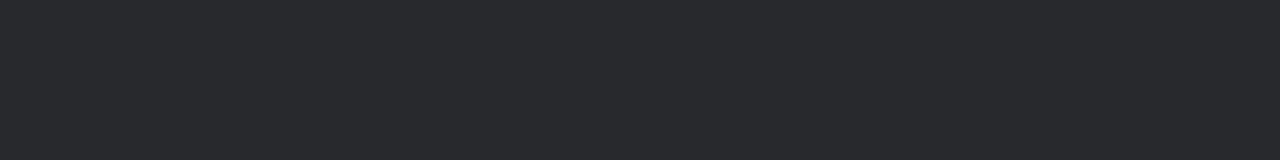
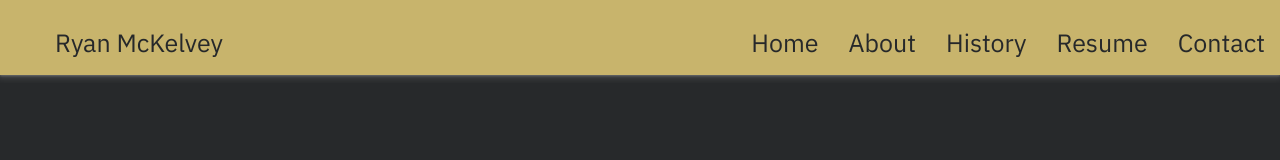
Before and after one commit to ryanmckelvey/ryanmckelvey.com, a plain HTML site: page index.html in a window 1280 px wide. Drawn offline with Linux system fonts and the light colour scheme.

Commit message:
added nav bar

```diff
--- a/index.html
+++ b/index.html
@@ -14,6 +14,17 @@
     <link href="https://fonts.googleapis.com/css2?family=IBM+Plex+Sans&family=Roboto&display=swap" rel="stylesheet">
 </head>
 
+<div class="nav-class">
+    <ul>
+        <h4>Ryan McKelvey</h4>
+        <li>Contact</li>
+        <li>Resume</li>
+        <li>History</li>
+        <li>About</li>
+        <li>Home</li>
+    </ul>
+</div>
+
 <body>
     <script src="script.js"></script>
     <div class="container">
--- a/styles.css
+++ b/styles.css
@@ -34,13 +34,96 @@ body {
     overflow: hidden;
 }
 
-p {
-    color: var(--jasmine);
+h4 {
+    font-family: 'Robto', sans-serif;
+    font-weight: 300;
+    font-size: 45px;
+    margin: 0%;
+    float: left;
 }
 
 
 /*----------------------Classes-----------------------------*/
 
+.nav-class {
+    opacity: 0;
+    animation-name: fadein_anim;
+    animation-duration: 2s;
+    animation-delay: 4s;
+    position: absolute;
+    display: flex;
+    flex-direction: column;
+    flex: 1 0 auto;
+    top: 0px;
+    left: 0px;
+    margin: 0%;
+    background-color: var(--jasmine);
+    overflow: hidden;
+    width: 100%;
+    box-shadow: 0 1px 2px 0 rgb(255 255 255 / 30%), 0 2px 6px 2px rgb(255 255 255 / 15%);
+    -webkit-animation-fill-mode: forwards;
+    -moz-animation-fill-mode: forwards;
+    -o-animation-fill-mode: forwards;
+    -ms-animation-fill-mode: forwards;
+    animation-fill-mode: forwards;
+}
+
+.nav-class li {
+    display: block;
+    float: right;
+    color: var(--raisin-black);
+    text-align: center;
+    text-decoration: none;
+    font-size: 25px;
+    font-family: 'IBM Plex Sans', sans-serif;
+    background-size: 200% 200%;
+    background-image: linear-gradient(to top, #ffffff 50%, transparent 50%);
+    -webkit-transition: background-position 75ms, color 75ms ease, border-color 75ms ease;
+    -moz-transition: background-position 75ms, color 75ms ease, border-color 75ms ease;
+    -ms-transition: background-position 75ms, color 75ms ease, border-color 75ms ease;
+    -o-transition: background-position 75ms, color 75ms ease, border-color 75ms ease;
+    transition: background-position 75ms, color 75ms ease, border-color 75ms ease;
+    padding-top: 10px;
+    padding-left: 15px;
+    padding-right: 15px;
+}
+
+.nav-class h4 {
+    display: block;
+    float: left;
+    color: var(--raisin-black);
+    text-align: center;
+    text-decoration: none;
+    font-size: 25px;
+    font-family: 'IBM Plex Sans', sans-serif;
+    background-size: 200% 200%;
+    background-image: linear-gradient(to top, #ffffff 50%, transparent 50%);
+    -webkit-transition: background-position 75ms, color 75ms ease, border-color 75ms ease;
+    -moz-transition: background-position 75ms, color 75ms ease, border-color 75ms ease;
+    -ms-transition: background-position 75ms, color 75ms ease, border-color 75ms ease;
+    -o-transition: background-position 75ms, color 75ms ease, border-color 75ms ease;
+    transition: background-position 75ms, color 75ms ease, border-color 75ms ease;
+    padding-top: 10px;
+    padding-left: 15px;
+    padding-right: 15px;
+}
+
+
+}
+.nav-class li:hover {
+    color: var(--raisin-black);
+    background-image: linear-gradient(to top, #ffffff 51%, transparent 50%);
+    background-position: 0 100%;
+    -webkit-transition: background-position 75ms, color 75ms ease, border-color 75ms ease;
+    -moz-transition: background-position 75ms, color 75ms ease, border-color 75ms ease;
+    -ms-transition: background-position 75ms, color 75ms ease, border-color 75ms ease;
+    -o-transition: background-position 75ms, color 75ms ease, border-color 75ms ease;
+    transition: background-position 75ms, color 75ms ease, border-color 75ms ease;
+}
+.nav-class li.active {
+    background-color: #ffffff;
+    color: #3B3B3B;
+}
 .container {
     position: absolute;
     display: flex;
@@ -52,7 +135,6 @@ p {
     top: 20px;
     bottom: 40px;
 }
-
 .splash p {
     font-size: 72px;
     word-spacing: 15%;
@@ -64,20 +146,18 @@ p {
     -o-animation-fill-mode: forwards;
     -ms-animation-fill-mode: forwards;
     animation-fill-mode: forwards;
+    color: var(--jasmine);
 }
-
 .hey {
     animation-name: splash_text_anim;
     animation-duration: 1.5s;
 }
-
 .myname {
     opacity: 0;
     animation-name: splash_text_anim;
     animation-duration: 1.5s;
     animation-delay: 1.5s;
 }
-
 .splash {
     animation-name: fade_anim;
     animation-duration: 1s;
@@ -89,7 +169,6 @@ p {
     animation-fill-mode: forwards;
     position: fixed;
 }
-
 .subcontainer {
     animation-name: fadein_anim;
     animation-duration: 2s;
@@ -102,33 +181,32 @@ p {
     opacity: 0;
 }
 
-
 /*----------------------Animations-----------------------------*/
-
 @keyframes splash_text_anim {
     0% {
         opacity: 0;
         transform: translateY(-30px);
     }
+
     100% {
         opacity: 1;
         transform: translateY(0);
     }
 }
-
 @keyframes fade_anim {
     0% {
         opacity: 1;
     }
+
     100% {
         opacity: 0;
     }
 }
-
 @keyframes fadein_anim {
     0% {
         opacity: 0;
     }
+
     100% {
         opacity: 1;
     }
```
